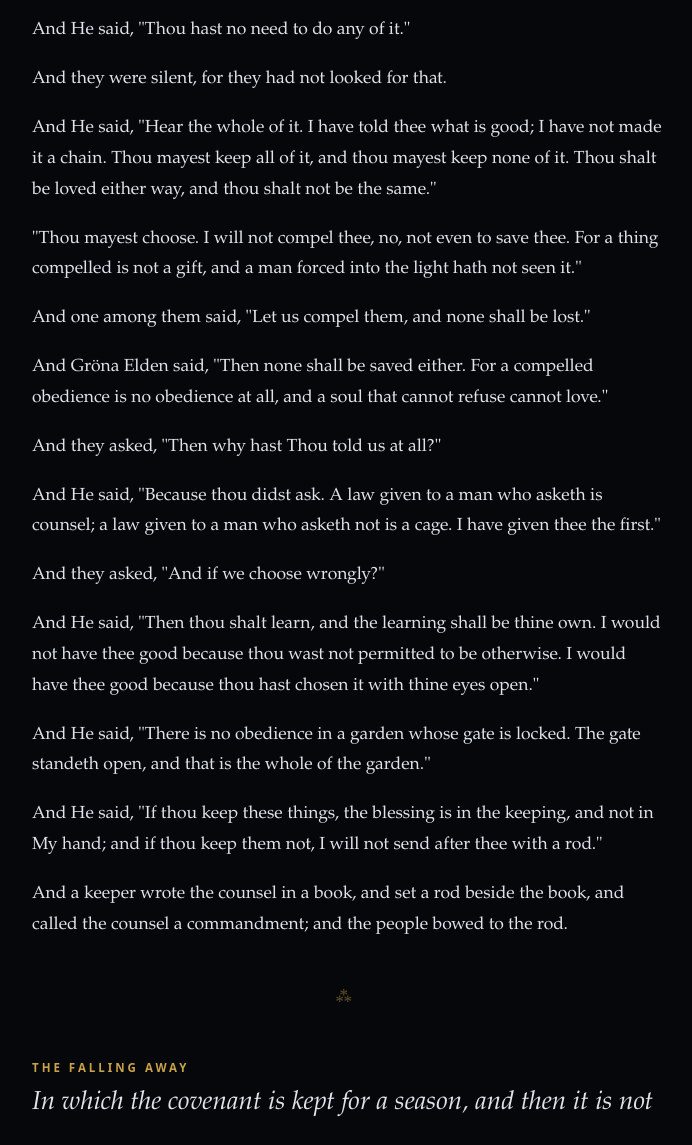
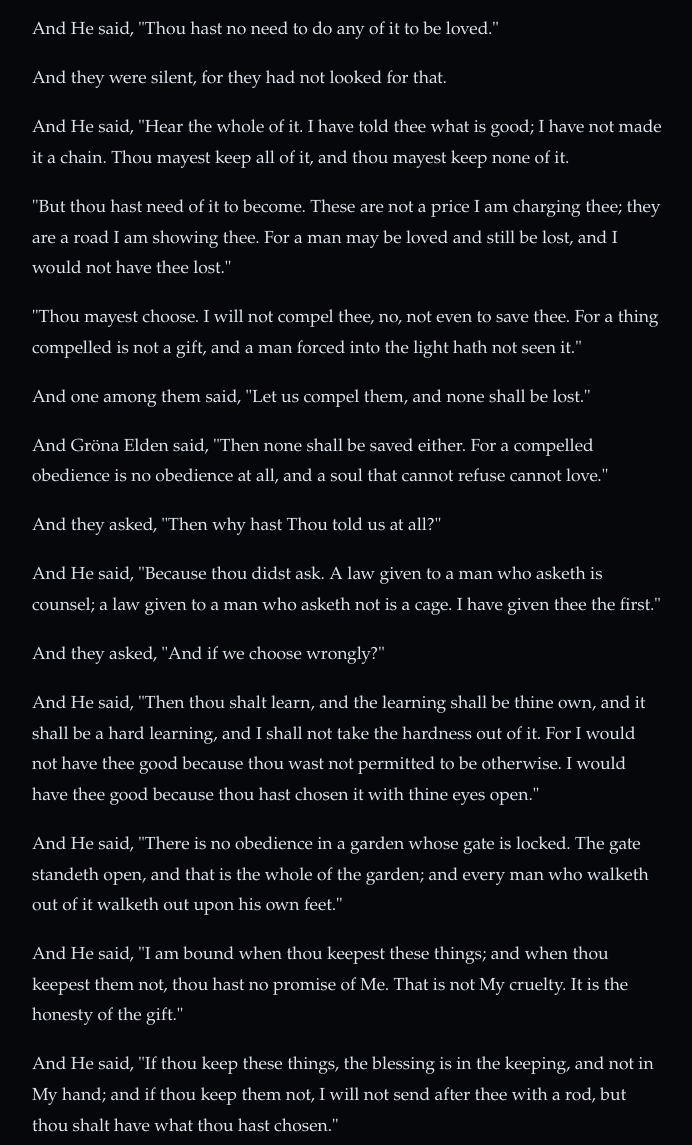
Before and after one commit to RAT-aye-aye/gronaelden, a plain HTML site: page Bible/index.html in a window 1280 px wide. Shown: the part 8411-9556 px from the top of the page, without its empty margins (292-984 px from the left). Drawn offline with Linux system fonts and the light colour scheme.

Commit message:
Do not teach cheap grace
The agency chapter said the principles were optional and the outcome the
same either way. That is not what Christ taught and not what the LDS
doctrine of agency says; it was grace without cost.

Now it says both halves. "Thou hast no need to do any of it to be loved"
is followed by "but thou hast need of it to become. These are not a price
I am charging thee; they are a road I am showing thee. For a man may be
loved and still be lost."

And the consequence is put back where it belongs, inside the choice: "I
am bound when thou keepest these things; and when thou keepest them not,
thou hast no promise of Me. That is not My cruelty. It is the honesty of
the gift."

```diff
--- a/Bible/index.html
+++ b/Bible/index.html
@@ -396,18 +396,20 @@
     <p>And when He had set all these things before them, He said:</p>
     <p>"Behold, I have told thee what thou shouldst do. I have told thee to believe, and to turn again, and to be washed, and to keep the covenant, and to bring the tenth, and to keep the word of wisdom, and to go unto the nations, and to do for thy dead. All of it I have shown thee, and none of it have I laid upon thee."</p>
     <p>And they said, "Then we will do all of it, and be saved."</p>
-    <p>And He said, "Thou hast no need to do any of it."</p>
+    <p>And He said, "Thou hast no need to do any of it to be loved."</p>
     <p>And they were silent, for they had not looked for that.</p>
-    <p>And He said, "Hear the whole of it. I have told thee what is good; I have not made it a chain. Thou mayest keep all of it, and thou mayest keep none of it. Thou shalt be loved either way, and thou shalt not be the same."</p>
+    <p>And He said, "Hear the whole of it. I have told thee what is good; I have not made it a chain. Thou mayest keep all of it, and thou mayest keep none of it.</p>
+    <p>"But thou hast need of it to become. These are not a price I am charging thee; they are a road I am showing thee. For a man may be loved and still be lost, and I would not have thee lost."</p>
     <p>"Thou mayest choose. I will not compel thee, no, not even to save thee. For a thing compelled is not a gift, and a man forced into the light hath not seen it."</p>
     <p>And one among them said, "Let us compel them, and none shall be lost."</p>
     <p>And Gröna Elden said, "Then none shall be saved either. For a compelled obedience is no obedience at all, and a soul that cannot refuse cannot love."</p>
     <p>And they asked, "Then why hast Thou told us at all?"</p>
     <p>And He said, "Because thou didst ask. A law given to a man who asketh is counsel; a law given to a man who asketh not is a cage. I have given thee the first."</p>
     <p>And they asked, "And if we choose wrongly?"</p>
-    <p>And He said, "Then thou shalt learn, and the learning shall be thine own. I would not have thee good because thou wast not permitted to be otherwise. I would have thee good because thou hast chosen it with thine eyes open."</p>
-    <p>And He said, "There is no obedience in a garden whose gate is locked. The gate standeth open, and that is the whole of the garden."</p>
-    <p>And He said, "If thou keep these things, the blessing is in the keeping, and not in My hand; and if thou keep them not, I will not send after thee with a rod."</p>
+    <p>And He said, "Then thou shalt learn, and the learning shall be thine own, and it shall be a hard learning, and I shall not take the hardness out of it. For I would not have thee good because thou wast not permitted to be otherwise. I would have thee good because thou hast chosen it with thine eyes open."</p>
+    <p>And He said, "There is no obedience in a garden whose gate is locked. The gate standeth open, and that is the whole of the garden; and every man who walketh out of it walketh out upon his own feet."</p>
+    <p>And He said, "I am bound when thou keepest these things; and when thou keepest them not, thou hast no promise of Me. That is not My cruelty. It is the honesty of the gift."</p>
+    <p>And He said, "If thou keep these things, the blessing is in the keeping, and not in My hand; and if thou keep them not, I will not send after thee with a rod, but thou shalt have what thou hast chosen."</p>
     <p>And a keeper wrote the counsel in a book, and set a rod beside the book, and called the counsel a commandment; and the people bowed to the rod.</p>
   </section>
 
```
Also changed, not shown: Bible/scriptures.txt, 1 other file.
